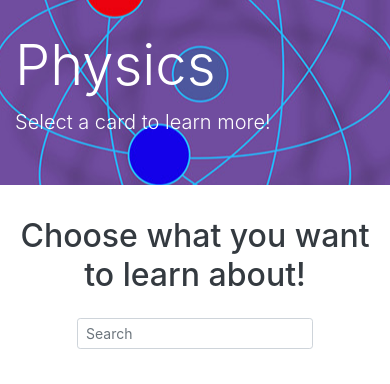
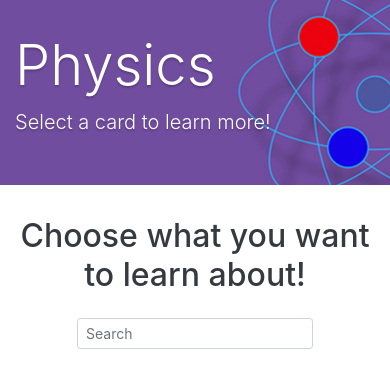
Before and after one commit to JBarti/Hack4Split, a PHP site: page /page.html in a window 390 px wide. Shown: the part 56-440 px from the top of the page. Run offline with PHP 8.4, Linux system fonts and the light colour scheme.

Commit message:
banners adjustments, delete button
1. add shadow for banner headings class="banner-text"
2. Fallback background for banners. Class="bg-secondary" for jambotron.
3. Added comment with colors hex in the style.css
4. Login page: bg color, focus color, btn color with class "btn-primary"
5. Subject banner background positioning desktop + media query
6. "Delete" button on subpage.
7. Jambotron on subpage is background color (inline style adjustment), changed padding as well.

```diff
--- a/frontend/index.html
+++ b/frontend/index.html
@@ -45,7 +45,7 @@
         </div>
     </nav>
         <!-- BANNER -->
-    <div class="jumbotron jumbotron-main jumbotron-fluid">
+    <div class="jumbotron jumbotron-main jumbotron-fluid bg-secondary">
         <div class="container">
           <h1 class="display-4 text-light banner-text">What do you want to learn today?</h1>
           <p class="lead text-light banner-text">Select a subject to start!</p>
--- a/frontend/login.html
+++ b/frontend/login.html
@@ -12,12 +12,12 @@
 <!-- INPUT GLOW COLOR CHANGE -->
 <style>
     .form-control:focus {
-        border-color: #704d9f;
+        border-color: #FFC34B;
         box-shadow: inset 0 1px 1px rgba(112, 77, 159, 0.075), 0 0 8px rgba(112, 77, 159, 0.6);
     }
 </style>
 
-<body style="height: 90vh; background-color: #704d9f">
+<body style="height: 90vh; background-color: #FFC34B">
 
 <div class="container h-100">
     <div class="row h-100 justify-content-center">
@@ -34,7 +34,7 @@
                             <label for="user-password" class="col-form-label">Password:</label>
                             <input type="text" class="form-control" id="user-password">
                         </div>
-                        <button class="btn btn-secondary col-12">Log In</button>
+                        <button class="btn btn-primary col-12">Log In</button>
                     </form>
                 </div>
             </div>
--- a/frontend/page.html
+++ b/frontend/page.html
@@ -48,10 +48,10 @@
     </nav>
 
         <!-- HEADER -->
-    <div class="jumbotron jumbotron-fluid jumbotron-subject">
+    <div class="jumbotron jumbotron-fluid jumbotron-subject bg-secondary">
         <div class="container">
-          <h1 class="display-4 text-white">Physics</h1>
-          <p class="lead text-white">Select a card to learn more!</p>
+          <h1 class="display-4 text-white banner-text">Physics</h1>
+          <p class="lead text-white banner-text">Select a card to learn more!</p>
         </div>
     </div>
 
--- a/frontend/style.css
+++ b/frontend/style.css
@@ -1,3 +1,11 @@
+/* COLORS
+red: #DF0443;
+green: #00B163;
+blue: #00AFD7;
+orange: #FF7544;
+yellow: #FFC34B;
+purple: #704d9f; */
+
 /* Home page */
 .jumbotron-main {
     background-image: url("img/background2.jpg");
@@ -13,8 +21,12 @@
 /* Subject page */
 .jumbotron-subject {
     background-image: url("img/bg-physics.jpg");
-    background-position: center;
+    background-position: center right;
 }
+@media only screen and (max-width: 768px) {
+    .jumbotron-subject {
+        background-position: 75% center;
+    } }
 
 /* Cards */
 .img-container {
```
Also changed, not shown: frontend/subpage.html (+6 -3 lines), frontend/img/bg-history.jpg (added), frontend/img/bg-physics.jpg.
